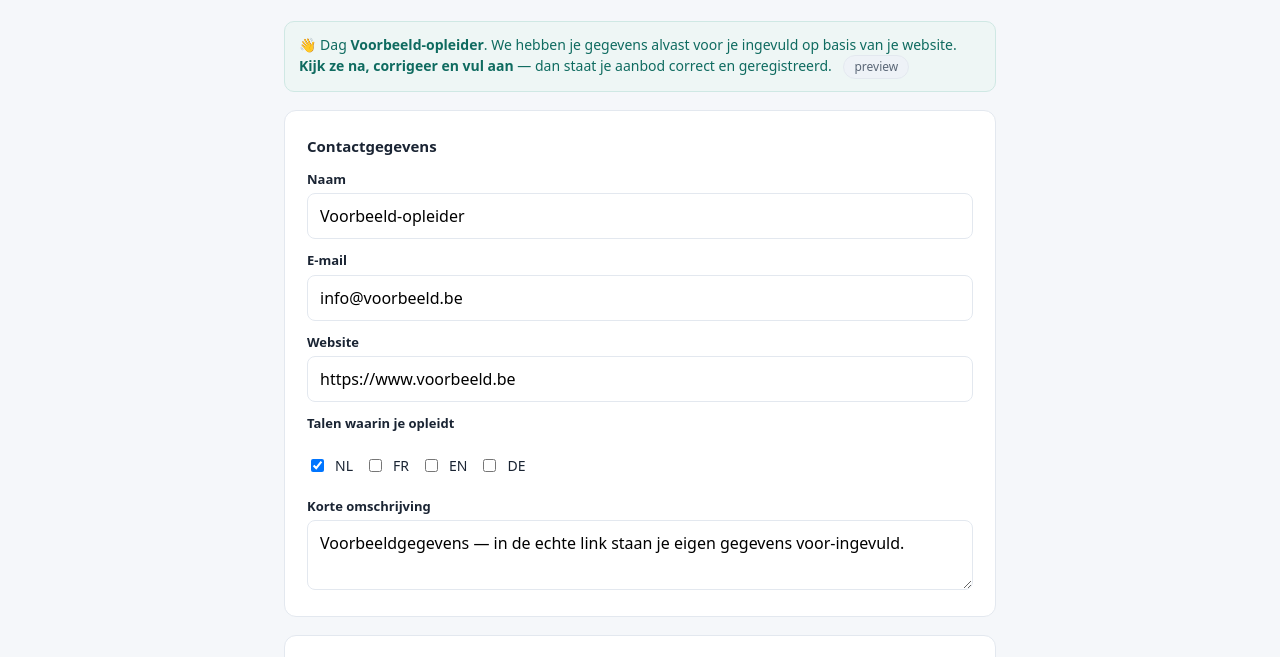
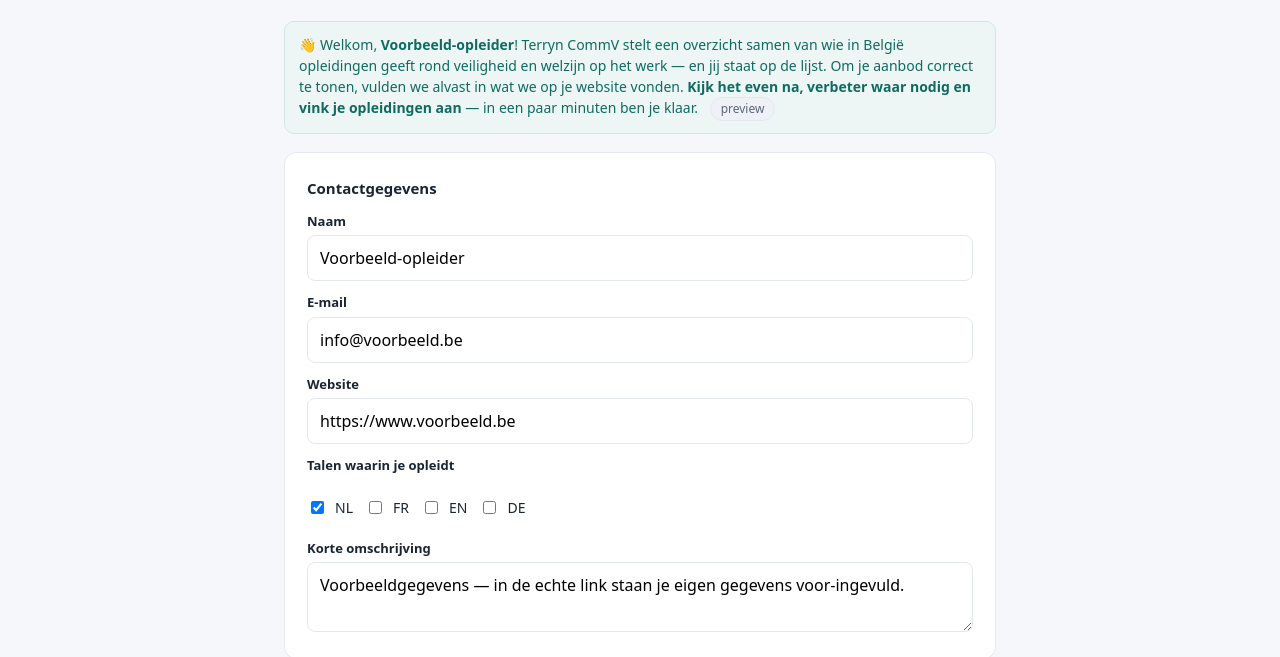
Before and after one commit to koenterryn-stack/terryn-opleidersportaal, a plain HTML site: page index.html in a window 1280 px wide. Shown: the part 70-727 px from the top of the page. Drawn offline with Linux system fonts and the light colour scheme.

Commit message:
Vriendelijkere, beschrijvende aanhef

```diff
--- a/index.html
+++ b/index.html
@@ -87,8 +87,8 @@ function render(d){
    : (d.pre_fill?.aanbod||[]).map(a=>`<label class="chk"><input type="checkbox" class="aan" data-opl="${esc(a.opleiding)}" checked> ${esc(a.opleiding.split("::").pop())}</label>`).join("") || '<p class="hint">Nog niets gevonden — je kan dit straks aanvullen.</p>';
 
   app.innerHTML = `
-  <div class="banner">👋 Dag <b>${esc(v.naam)}</b>. We hebben je gegevens alvast voor je ingevuld op basis van je website.
-     <b>Kijk ze na, corrigeer en vul aan</b> — dan staat je aanbod correct en geregistreerd.
+  <div class="banner">👋 Welkom, <b>${esc(v.naam)}</b>! Terryn CommV stelt een overzicht samen van wie in België opleidingen geeft rond veiligheid en welzijn op het werk — en jij staat op de lijst.
+     Om je aanbod correct te tonen, vulden we alvast in wat we op je website vonden. <b>Kijk het even na, verbeter waar nodig en vink je opleidingen aan</b> — in een paar minuten ben je klaar.
      ${d.status==="preview"?'<span class="tag">preview</span>':""}</div>
 
   <div class="card">
```
